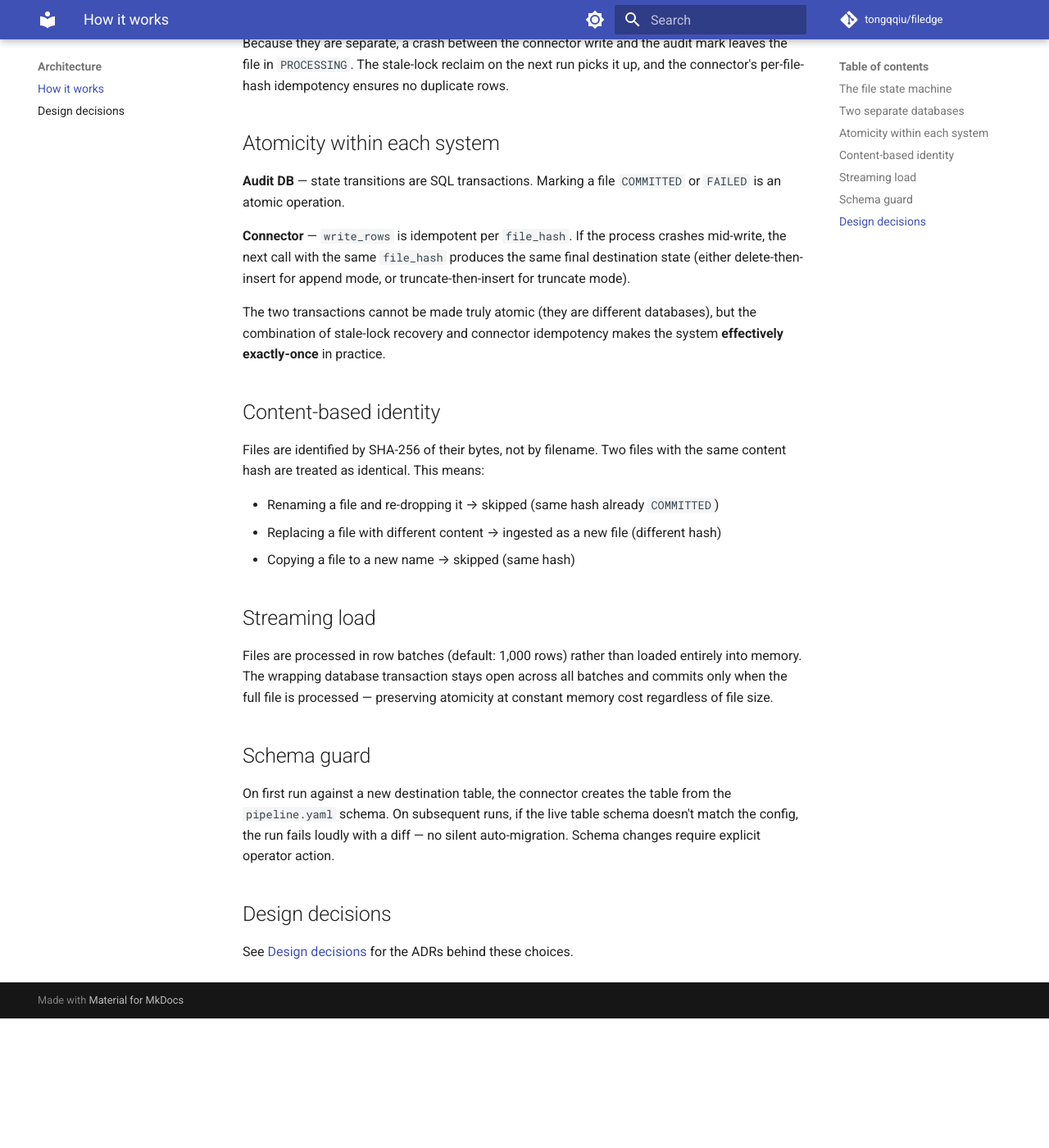
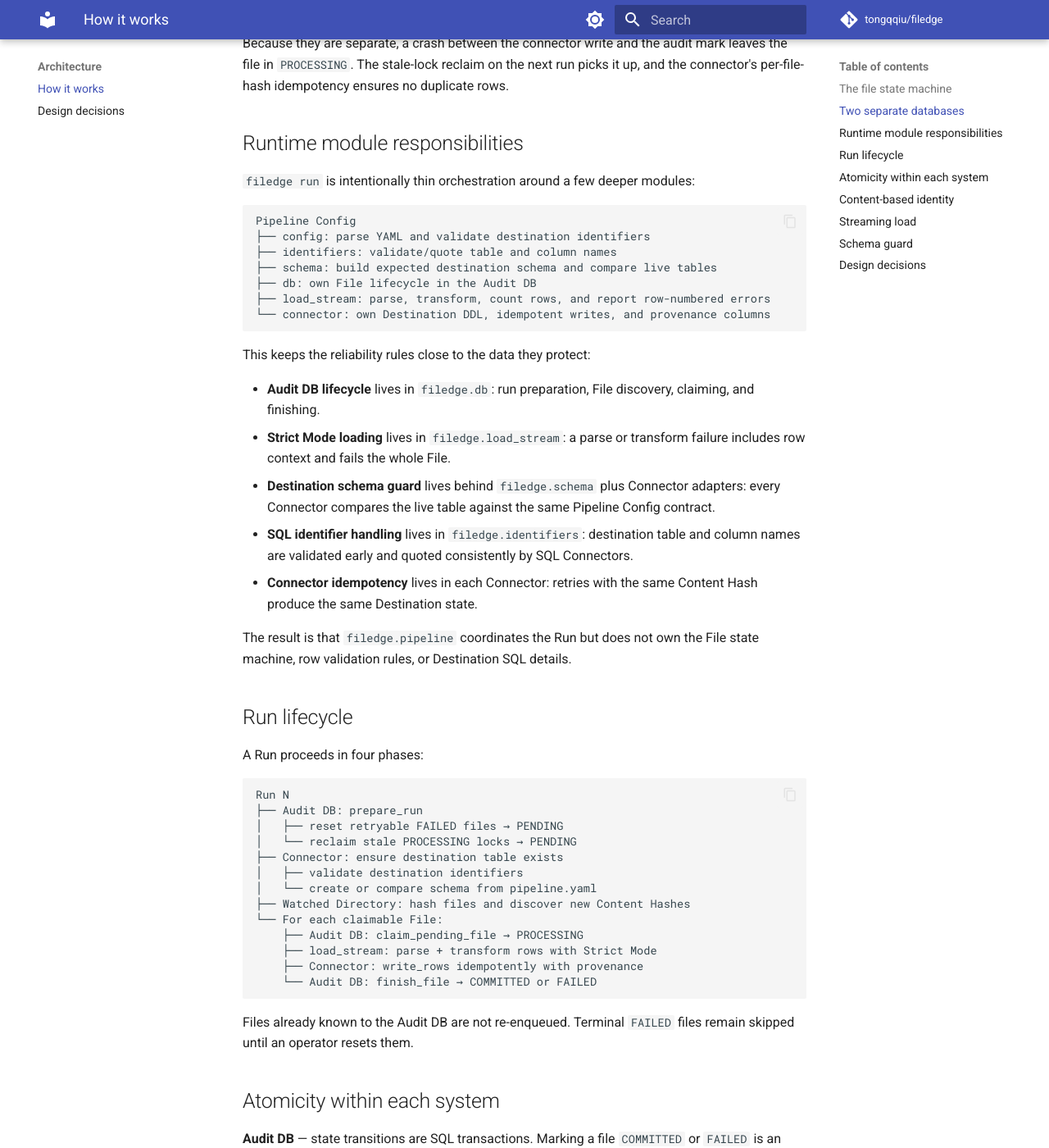
Before and after one commit to tongqqiu/filedge, an MkDocs documentation site: the page built from docs/architecture/index.md, in a window 1280 px wide and 1400 px high, scrolled down 1195 px. Shown: the whole window at 82% size. Built offline with MkDocs 1.6.1 and Material for MkDocs 9.7.7, drawn with Linux system fonts in a browser that asks for light colours; comment, search, counter and statistics services are not loaded; before the commit the page ends 2437 px from its top, so only the background shows below that; some of the changed text lies outside the part shown.

Commit message:
Document current run architecture

````diff
--- a/docs/architecture/index.md
+++ b/docs/architecture/index.md
@@ -47,6 +47,52 @@ The system separates concerns into two independent stores:
 
 Because they are separate, a crash between the connector write and the audit mark leaves the file in `PROCESSING`. The stale-lock reclaim on the next run picks it up, and the connector's per-file-hash idempotency ensures no duplicate rows.
 
+## Runtime module responsibilities
+
+`filedge run` is intentionally thin orchestration around a few deeper modules:
+
+```
+Pipeline Config
+├── config: parse YAML and validate destination identifiers
+├── identifiers: validate/quote table and column names
+├── schema: build expected destination schema and compare live tables
+├── db: own File lifecycle in the Audit DB
+├── load_stream: parse, transform, count rows, and report row-numbered errors
+└── connector: own Destination DDL, idempotent writes, and provenance columns
+```
+
+This keeps the reliability rules close to the data they protect:
+
+- **Audit DB lifecycle** lives in `filedge.db`: run preparation, File discovery, claiming, and finishing.
+- **Strict Mode loading** lives in `filedge.load_stream`: a parse or transform failure includes row context and fails the whole File.
+- **Destination schema guard** lives behind `filedge.schema` plus Connector adapters: every Connector compares the live table against the same Pipeline Config contract.
+- **SQL identifier handling** lives in `filedge.identifiers`: destination table and column names are validated early and quoted consistently by SQL Connectors.
+- **Connector idempotency** lives in each Connector: retries with the same Content Hash produce the same Destination state.
+
+The result is that `filedge.pipeline` coordinates the Run but does not own the File state machine, row validation rules, or Destination SQL details.
+
+## Run lifecycle
+
+A Run proceeds in four phases:
+
+```
+Run N
+├── Audit DB: prepare_run
+│   ├── reset retryable FAILED files → PENDING
+│   └── reclaim stale PROCESSING locks → PENDING
+├── Connector: ensure destination table exists
+│   ├── validate destination identifiers
+│   └── create or compare schema from pipeline.yaml
+├── Watched Directory: hash files and discover new Content Hashes
+└── For each claimable File:
+    ├── Audit DB: claim_pending_file → PROCESSING
+    ├── load_stream: parse + transform rows with Strict Mode
+    ├── Connector: write_rows idempotently with provenance
+    └── Audit DB: finish_file → COMMITTED or FAILED
+```
+
+Files already known to the Audit DB are not re-enqueued. Terminal `FAILED` files remain skipped until an operator resets them.
+
 ## Atomicity within each system
 
 **Audit DB** — state transitions are SQL transactions. Marking a file `COMMITTED` or `FAILED` is an atomic operation.
@@ -65,11 +111,15 @@ Files are identified by SHA-256 of their bytes, not by filename. Two files with
 
 ## Streaming load
 
-Files are processed in row batches (default: 1,000 rows) rather than loaded entirely into memory. The wrapping database transaction stays open across all batches and commits only when the full file is processed — preserving atomicity at constant memory cost regardless of file size.
+Files are processed as a stream rather than loaded entirely into memory. `load_stream` opens the File with the configured Parser, transforms each row according to Pipeline Config, counts rows, and attaches row numbers to parse or transform failures. Connectors flush rows in batches (default: 1,000 rows) while keeping their Destination write idempotent for the Content Hash.
+
+If any row fails parsing or transformation, Strict Mode marks the File `FAILED`; no partial File is considered committed.
 
 ## Schema guard
 
-On first run against a new destination table, the connector creates the table from the `pipeline.yaml` schema. On subsequent runs, if the live table schema doesn't match the config, the run fails loudly with a diff — no silent auto-migration. Schema changes require explicit operator action.
+On first run against a new destination table, the connector creates the table from the `pipeline.yaml` schema. On subsequent runs, if the live table schema doesn't match the config, the run fails loudly with a diff — including missing columns, unexpected live columns, and type mismatches. No silent auto-migration is performed; schema changes require explicit operator action.
+
+Destination table and column identifiers are validated before table setup. SQL Connectors quote accepted identifiers consistently, so ordinary names and reserved-word-like names are handled predictably, while unsupported names fail early with operator-facing errors.
 
 ## Design decisions
 
````
Also changed, not shown: README.md (+10 -10 lines), docs/guides/run.md (+15 -11 lines).
